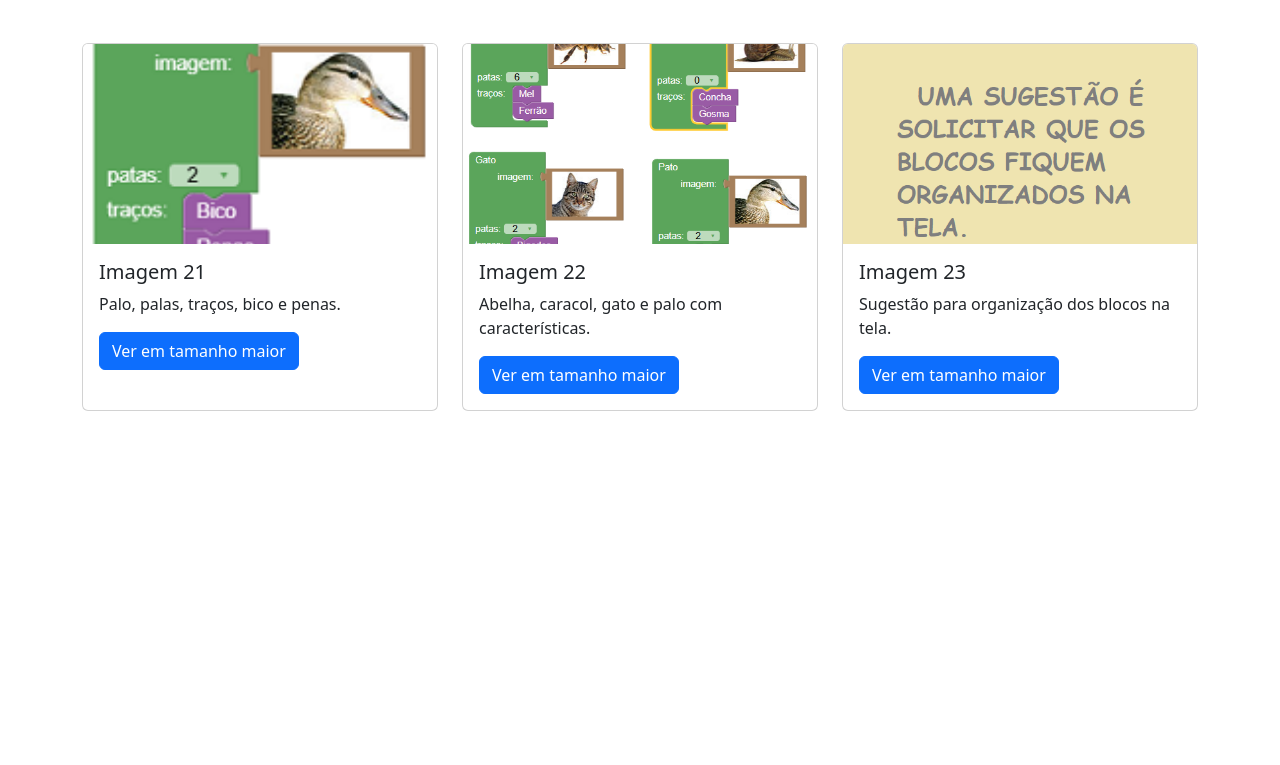
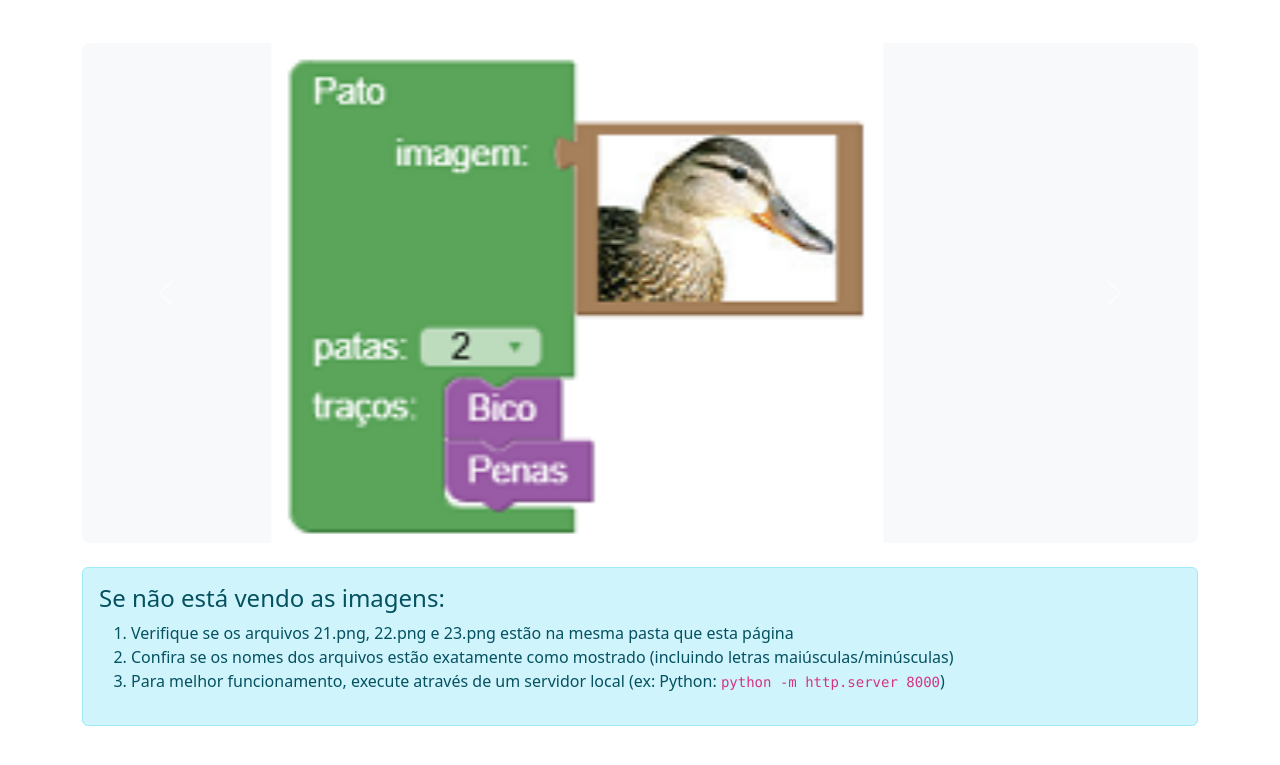
Before and after one commit to professoredmilson/help_blockly_games, a plain HTML site: page quebra-cabeca.html in a window 1280 px wide. Shown: the part 101-866 px from the top of the page. Before the commit the page ends 800 px from the top, so only its background shows below. Drawn offline with nearby package versions, Linux system fonts and the light colour scheme.

Commit message:
Update quebra-cabeca.html

```diff
--- a/quebra-cabeca.html
+++ b/quebra-cabeca.html
@@ -6,19 +6,20 @@
     <title>Galeria de Imagens</title>
     <link href="https://cdn.jsdelivr.net/npm/bootstrap@5.3.0/dist/css/bootstrap.min.css" rel="stylesheet">
     <style>
-        .thumbnail {
-            transition: transform 0.3s;
-            margin-bottom: 20px;
+        .carousel-item img {
+            max-height: 500px;
+            object-fit: contain;
+            margin: 0 auto;
+            background: #f8f9fa;
         }
-        .thumbnail:hover {
-            transform: scale(1.05);
-        }
-        .card {
-            height: 100%;
-        }
-        .card-img-top {
-            object-fit: cover;
-            height: 200px;
+        .img-fallback {
+            display: flex;
+            align-items: center;
+            justify-content: center;
+            height: 500px;
+            background: #f8f9fa;
+            color: #6c757d;
+            font-size: 1.5rem;
         }
     </style>
 </head>
@@ -26,48 +27,39 @@
     <div class="container py-5">
         <h1 class="text-center mb-5">Galeria de Imagens</h1>
 
-        <div class="row">
-            <!-- Imagem 21 -->
-            <div class="col-md-4">
-                <div class="card">
-                    <a href="21.png" target="_blank">
-                        <img src="21.png" class="card-img-top" alt="Imagem 21">
-                    </a>
-                    <div class="card-body">
-                        <h5 class="card-title">Imagem 21</h5>
-                        <p class="card-text">Palo, palas, traços, bico e penas.</p>
-                        <a href="21.png" target="_blank" class="btn btn-primary">Ver em tamanho maior</a>
-                    </div>
+        <div id="imageCarousel" class="carousel slide" data-bs-ride="carousel">
+            <div class="carousel-inner rounded-3">
+                <!-- Imagem 21 -->
+                <div class="carousel-item active">
+                    <img src="21.png" class="d-block w-100" alt="Imagem 21" onerror="this.parentNode.innerHTML='<div class=\'img-fallback\'>Imagem 21 não encontrada</div>'">
+                </div>
+
+                <!-- Imagem 22 -->
+                <div class="carousel-item">
+                    <img src="22.png" class="d-block w-100" alt="Imagem 22" onerror="this.parentNode.innerHTML='<div class=\'img-fallback\'>Imagem 22 não encontrada</div>'">
+                </div>
+
+                <!-- Imagem 23 -->
+                <div class="carousel-item">
+                    <img src="23.png" class="d-block w-100" alt="Imagem 23" onerror="this.parentNode.innerHTML='<div class=\'img-fallback\'>Imagem 23 não encontrada</div>'">
                 </div>
             </div>
 
-            <!-- Imagem 22 -->
-            <div class="col-md-4">
-                <div class="card">
-                    <a href="22.png" target="_blank">
-                        <img src="22.png" class="card-img-top" alt="Imagem 22">
-                    </a>
-                    <div class="card-body">
-                        <h5 class="card-title">Imagem 22</h5>
-                        <p class="card-text">Abelha, caracol, gato e palo com características.</p>
-                        <a href="22.png" target="_blank" class="btn btn-primary">Ver em tamanho maior</a>
-                    </div>
-                </div>
-            </div>
+            <button class="carousel-control-prev" type="button" data-bs-target="#imageCarousel" data-bs-slide="prev">
+                <span class="carousel-control-prev-icon"></span>
+            </button>
+            <button class="carousel-control-next" type="button" data-bs-target="#imageCarousel" data-bs-slide="next">
+                <span class="carousel-control-next-icon"></span>
+            </button>
+        </div>
 
-            <!-- Imagem 23 -->
-            <div class="col-md-4">
-                <div class="card">
-                    <a href="23.png" target="_blank">
-                        <img src="23.png" class="card-img-top" alt="Imagem 23">
-                    </a>
-                    <div class="card-body">
-                        <h5 class="card-title">Imagem 23</h5>
-                        <p class="card-text">Sugestão para organização dos blocos na tela.</p>
-                        <a href="23.png" target="_blank" class="btn btn-primary">Ver em tamanho maior</a>
-                    </div>
-                </div>
-            </div>
+        <div class="alert alert-info mt-4">
+            <h4>Se não está vendo as imagens:</h4>
+            <ol>
+                <li>Verifique se os arquivos 21.png, 22.png e 23.png estão na mesma pasta que esta página</li>
+                <li>Confira se os nomes dos arquivos estão exatamente como mostrado (incluindo letras maiúsculas/minúsculas)</li>
+                <li>Para melhor funcionamento, execute através de um servidor local (ex: Python: <code>python -m http.server 8000</code>)</li>
+            </ol>
         </div>
     </div>
 
```
